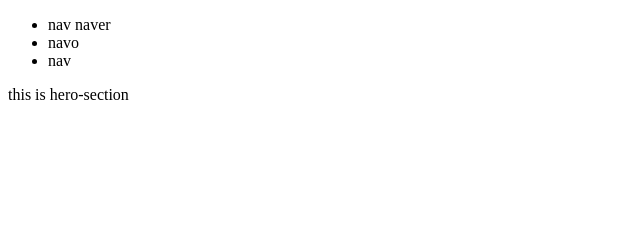
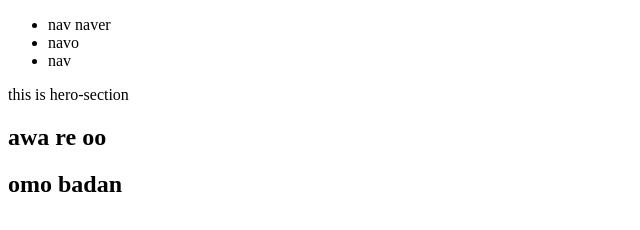
Before and after one commit to Lacoste03/Test-case, a plain HTML site: page index.html in a window 1280 px wide. Shown: the whole page, without its empty margins (0-640 px from the left). Drawn offline with Linux system fonts and the light colour scheme.

Commit message:
service-section updated

```diff
--- a/index.html
+++ b/index.html
@@ -14,5 +14,11 @@
       </ul>
     </nav>
     <section>this is hero-section</section>
+    <section>
+      <div>
+        <h1>awa re oo</h1>
+        <h2>omo badan</h2>
+      </div>
+    </section>
   </body>
 </html>
```
